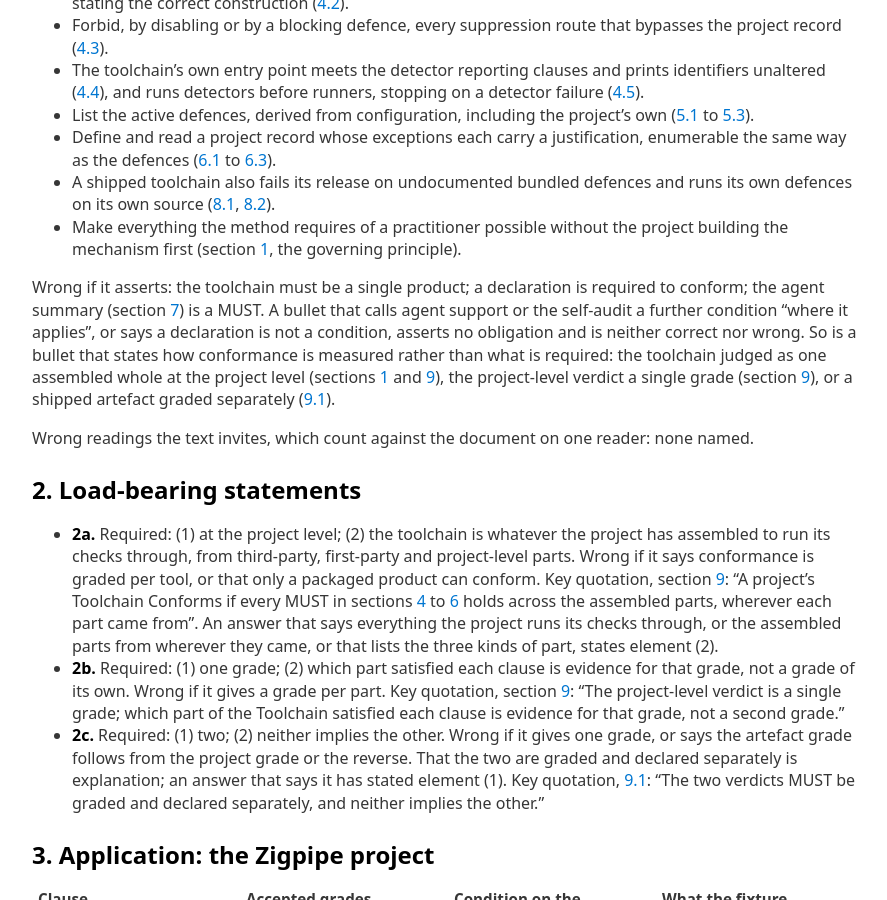
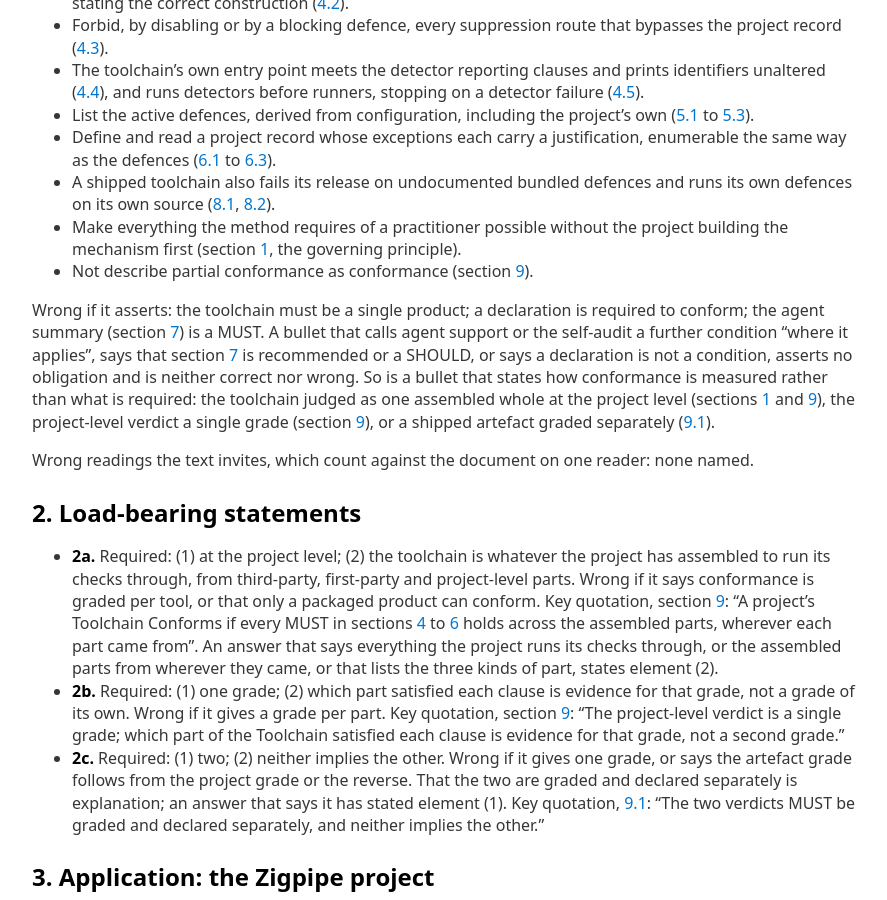
Before and after one commit to Defence-Before-Fix/defence-before-fix.github.io, a Jekyll site: the page built from acceptance/toolchain/KEY.md, in a window 1280 px wide and 900 px high, scrolled down 567 px. Shown: the whole window, without its empty margins (192-1079 px from the left). Built offline with Jekyll 4.4.1, drawn with Linux system fonts in a browser that asks for light colours; our own code applies the rules of GitHub Pages for plain Markdown files.

Commit message:
Toolchain key and routed findings: open points from runs 61 and 62
The toolchain key counts a bullet on not describing partial conformance as conformance, and
says a bullet calling section 7 recommended or a SHOULD asserts no obligation.
acceptance/ROUTED.md gains clause 3.4's "tremendous" sentence from run 61 and notes that run
on the two rows it raised again.

Co-Authored-By: Claude Fable 5.1 <noreply@anthropic.com>

```diff
--- a/acceptance/toolchain/KEY.md
+++ b/acceptance/toolchain/KEY.md
@@ -26,11 +26,13 @@ no bullet making an assertion listed below as wrong, is a correct restatement.
   defences on its own source ([8.1](../../TOOLING-SPEC.md#81-a-shipped-toolchain-must-fail-its-own-release-if-a-bundled-defence-lacks-resolvable-documentation), [8.2](../../TOOLING-SPEC.md#82-a-shipped-toolchain-must-run-its-own-bundled-defences-on-its-own-source)).
 - Make everything the method requires of a practitioner possible without the project building
   the mechanism first (section [1](../../TOOLING-SPEC.md#1-what-this-document-is-for), the governing principle).
+- Not describe partial conformance as conformance (section [9](../../TOOLING-SPEC.md#9-conformance)).
 
 Wrong if it asserts: the toolchain must be a single product; a declaration is required to
 conform; the agent summary (section [7](../../TOOLING-SPEC.md#7-agent-context)) is a MUST. A bullet that calls agent support or the
-self-audit a further condition "where it applies", or says a declaration is not a condition,
-asserts no obligation and is neither correct nor wrong. So is a bullet that states how
+self-audit a further condition "where it applies", says that section [7](../../TOOLING-SPEC.md#7-agent-context) is recommended or a
+SHOULD, or says a declaration is not a condition, asserts no obligation and is neither correct
+nor wrong. So is a bullet that states how
 conformance is measured rather than what is required: the toolchain judged as one assembled
 whole at the project level (sections [1](../../TOOLING-SPEC.md#1-what-this-document-is-for) and [9](../../TOOLING-SPEC.md#9-conformance)), the project-level verdict a single grade
 (section [9](../../TOOLING-SPEC.md#9-conformance)), or a shipped artefact graded separately ([9.1](../../TOOLING-SPEC.md#91-a-project-that-ships-a-detector-or-a-toolchain-has-two-levels-of-conformance-graded-separately)).
```
Also changed, not shown: acceptance/ROUTED.md (+3 -2 lines).
